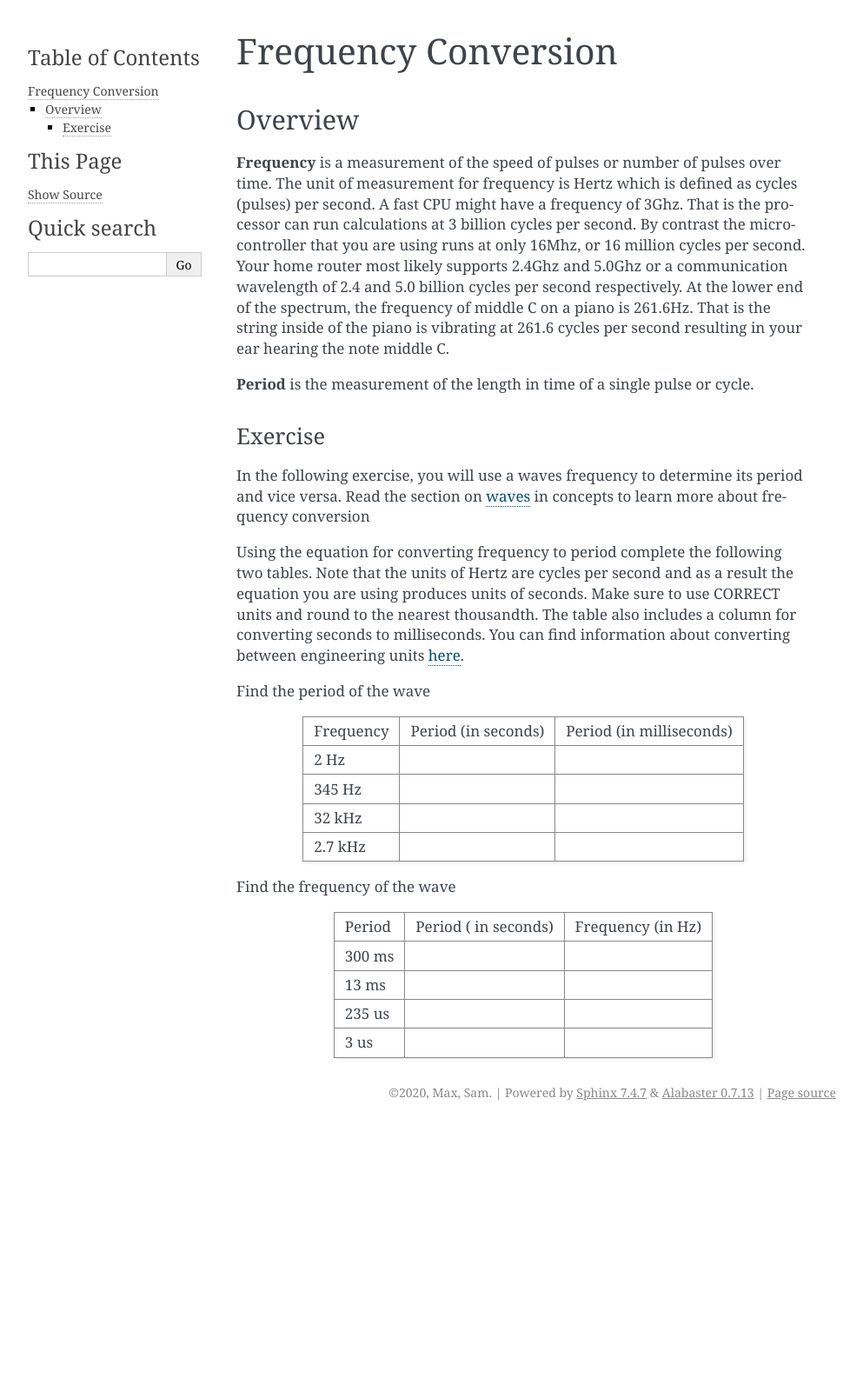
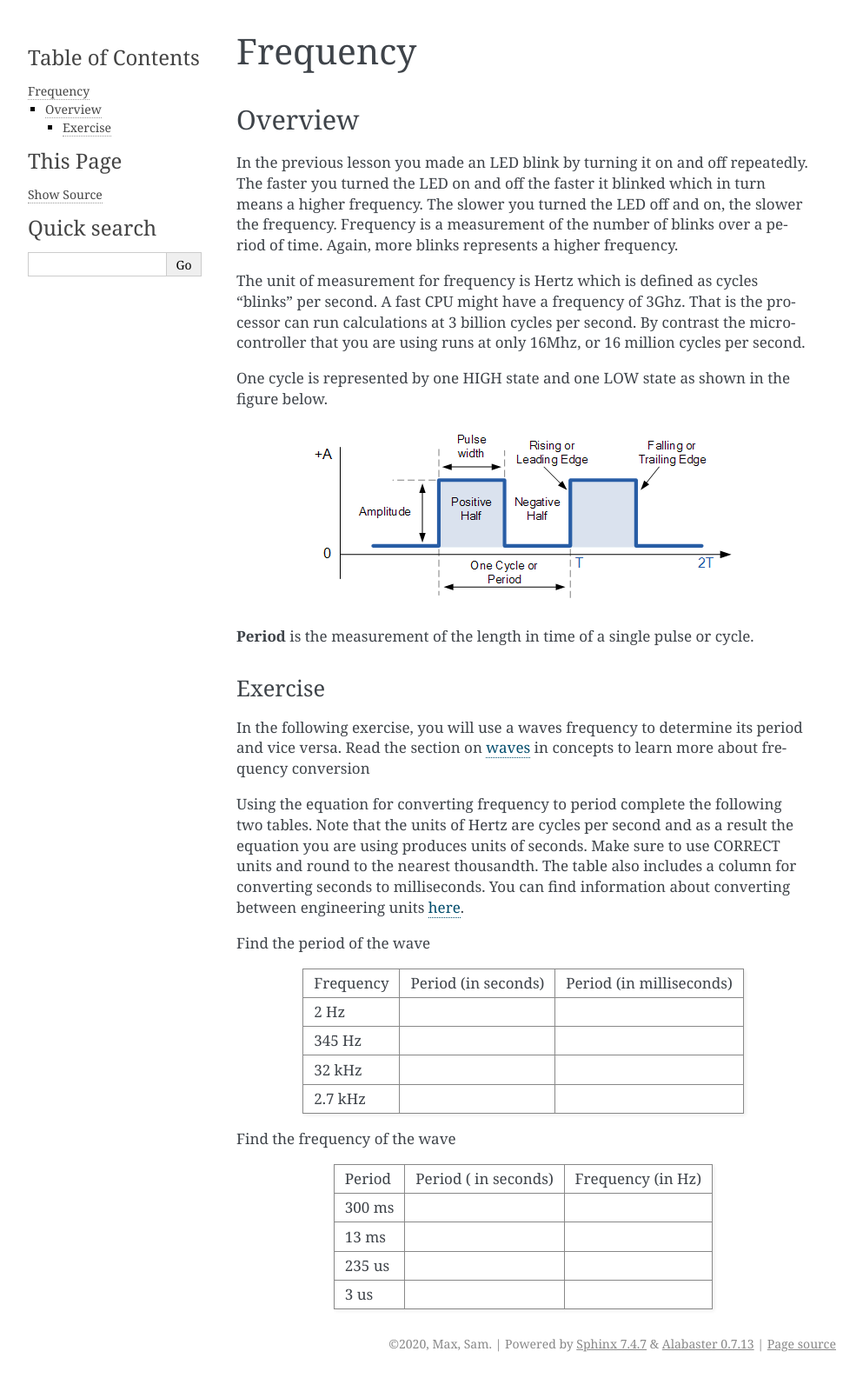
Before and after one commit to maxtkc/mvths-wiki, a Sphinx documentation site: the page built from docs/025-frequency-conversion.rst, in a window 1280 px wide. Shown: the whole page at 87% size, without its empty margins (148-1141 px from the left). Built offline with Sphinx 7.4.7, drawn with Linux system fonts in a browser that asks for light colours; before the commit the page ends 1296 px from its top, so only the background shows below that.

Commit message:
Update 025-frequency-conversion.rst

```diff
--- a/docs/025-frequency-conversion.rst
+++ b/docs/025-frequency-conversion.rst
@@ -1,15 +1,20 @@
-Frequency Conversion
+Frequency
 ====================
 
 Overview
 --------
 
-**Frequency** is a measurement of the speed of pulses or number of pulses over time. The unit of measurement for
-frequency is Hertz which is defined as cycles (pulses) per second. A fast CPU might have a frequency of 3Ghz. That is the processor can
+In the previous lesson you made an LED blink by turning it on and off repeatedly. The faster you turned the LED on and off the faster it blinked which
+in turn means a higher frequency. The slower you turned the LED off and on, the slower the frequency. Frequency is a measurement of the number of
+blinks over a period of time. Again, more blinks represents a higher frequency.
+
+The unit of measurement for frequency is Hertz which is defined as cycles "blinks" per second. A fast CPU might have a frequency of 3Ghz. That is the processor can
 run calculations at 3 billion cycles per second. By contrast the microcontroller that you are using runs at only 16Mhz, or 16 million cycles per second.
-Your home router most likely supports 2.4Ghz and 5.0Ghz or a communication wavelength of 2.4 and 5.0 billion cycles per second respectively. At the lower
-end of the spectrum, the frequency of middle C on a piano is 261.6Hz. That is the string inside of the piano is vibrating at 261.6 cycles per second resulting
-in your ear hearing the note middle C.
+
+One cycle is represented by one HIGH state and one LOW state as shown in the figure below.
+
+.. figure:: images/waveforms-tim3.png
+   :alt:
 
 **Period** is the measurement of the length in time of a single pulse or cycle.
 
```
